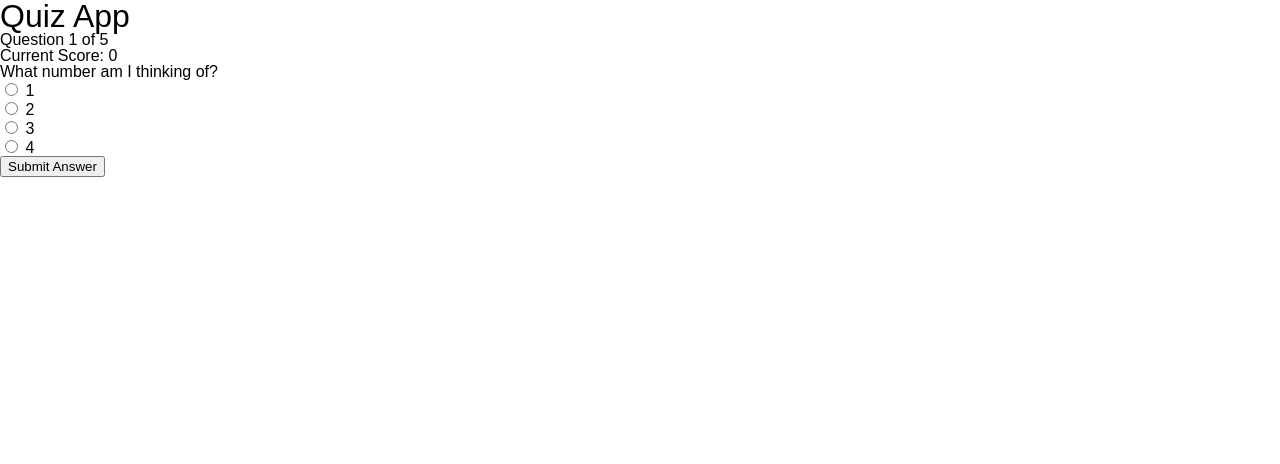
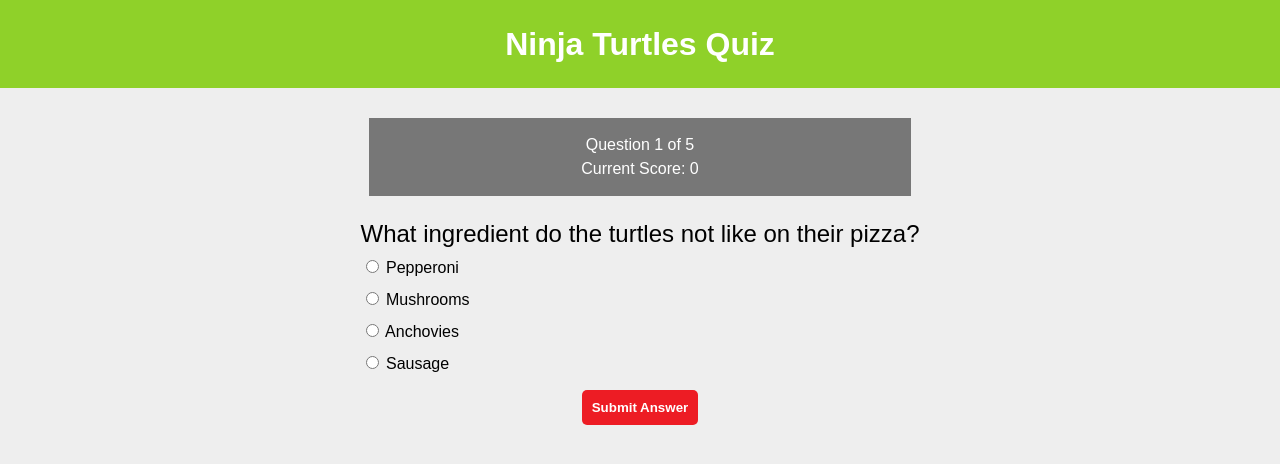
Before and after one commit to JoshWomack/quiz-app-2, a plain HTML site: page index.html in a window 1280 px wide. Both pictures are taken after a click on the button "Start Quiz". Drawn offline with nearby package versions, Linux system fonts and the light colour scheme.

Commit message:
added CSS styling

```diff
--- a/app.js
+++ b/app.js
@@ -1,28 +1,35 @@
 const QUESTIONS = [
   {
-    question: "What number am I thinking of?",
-    answers: ["1", "2", "3", "4"],
-    correctAnswer: "3"
+    question: `What ingredient do the turtles not like on their pizza?`,
+    answers: ["Pepperoni", "Mushrooms", "Anchovies", "Sausage"],
+    correctAnswer: "Anchovies"
   },
   {
-    question: "What number am I thinking of this time?",
-    answers: ["1", "8", "444", "500"],
-    correctAnswer: "8"
+    question:
+      "What substance transformed the turtles into crime fighting ninjas?",
+    answers: ["Anabolic steroids", "Pizza", "The ooze", "Pepsi Clear"],
+    correctAnswer: "The ooze"
   },
   {
-    question: "How about this time?",
-    answers: ["999", "66", "19", "2"],
-    correctAnswer: "999"
+    question:
+      "What are the names of Shredder's henchman who were once human gang members?",
+    answers: [
+      "Bebop and Rocksteady",
+      "Bill and Ted",
+      "Casey Jones and Keno",
+      "Wild Bill and Steady Eddie"
+    ],
+    correctAnswer: "Bebop and Rocksteady"
   },
   {
-    question: "And this time?",
-    answers: ["2", "4", "6", "8"],
-    correctAnswer: "6"
+    question: "What year was the first Ninja Turtles video game released?",
+    answers: ["1982", "1984", "1989", "1991"],
+    correctAnswer: "1989"
   },
   {
-    question: "One last time...",
-    answers: ["88", "349", "34", "2938"],
-    correctAnswer: "2938"
+    question: "What is the name of Shredder's bodiless ally?",
+    answers: ["Splinter", "The Brain", "Tommy", "Krang"],
+    correctAnswer: "Krang"
   }
 ];
 
@@ -44,10 +51,9 @@ const STATE = {
 
 // function to render content to the page based on the boolean value of the views in STATE.render
 function render() {
-  console.log("render running");
-  if (STATE.render.startPage) {
+  if (STATE.render.startPage === true) {
     renderStartPage();
-  } else if (STATE.render.questionPage) {
+  } else if (STATE.render.questionPage === true) {
     renderQuestionPage();
   } else if (STATE.render.answerPage) {
     renderAnswerPage();
@@ -61,9 +67,9 @@ function render() {
 // Render start page for the app
 function renderStartPage() {
   CONTAINER.innerHTML = `
-      <div class="start-page js-start-page">
-      <p>
-        This is a quiz that will test whether you can guess the number.
+      <div class="start-page">
+      <p class>
+        This is a quiz that will test your knowledge of the Teenage Mutant Ninja Turtles.
       </p>
       <button id="js-start-quiz-button">Start Quiz</button>
       </div>
@@ -74,17 +80,23 @@ function renderStartPage() {
 // Render current question and answer form
 function renderQuestionPage() {
   CONTAINER.innerHTML = `
-    <div>
-    <div>
+  <div class="question-page">
+    <div class="score-container">
         <p>Question ${STATE.currentQuestion + 1} of ${QUESTIONS.length}</p>
         <p>Current Score: ${STATE.currentScore}</p>
     </div>
-    <div><P>${STATE.noAnswerSubmitted ? "You must select an answer" : ""}</p>
+    <div>
+        <P class="red-text">${
+          STATE.noAnswerSubmitted ? "You must select an answer" : ""
+        }</p>
     </div>
+    <div>
     <form id="question-form">
     ${getCurrentQuestion(QUESTIONS[STATE.currentQuestion])}
     <button type="submit" class="js-answer-submit">Submit Answer</button>
     </form>
+    </div>
+</div>
     `;
   STATE.noAnswerSubmitted = false;
   handleQuestionSubmit();
@@ -94,7 +106,7 @@ function renderAnswerPage() {
   console.log(STATE.currentQuestionCorrect);
   if (STATE.currentQuestionCorrect) {
     CONTAINER.innerHTML = `
-        <div>
+        <div class="answer-page">
             <p>That's correct!</p>
             <button id="js-next-question-button">${
               STATE.onLastQuestion ? "Results" : "Next Question"
@@ -103,7 +115,7 @@ function renderAnswerPage() {
         `;
   } else {
     CONTAINER.innerHTML = `
-        <div>
+        <div class="answer-page">
             <p>Sorry that's incorrect! The correct answer is ${
               QUESTIONS[STATE.currentQuestion].correctAnswer
             }.</p>
@@ -118,7 +130,7 @@ function renderAnswerPage() {
 
 function renderResultsPage() {
   CONTAINER.innerHTML = `
-    <div>
+  <div class="results-page">
         <p>You got ${STATE.currentScore} out of ${QUESTIONS.length} correct</p>
         <button id="js-reset-quiz-button">Play Again</button>
     </div>
@@ -161,6 +173,7 @@ function handleQuestionSubmit() {
   QUESTIONFORM.addEventListener("submit", e => {
     e.preventDefault();
     let currentAnswer = QUESTIONFORM.elements["answers"].value;
+    console.log(currentAnswer);
     if (currentAnswer === "") {
       STATE.noAnswerSubmitted = true;
       render();
@@ -210,14 +223,14 @@ function getCurrentQuestion(question) {
     .map((answer, index) => {
       return `
             <div class="answer-option">
-            <input type = "radio" name="answers" id=${index} value=${answer} />
+            <input type = "radio" name="answers" id=${index} value="${answer}" />
             <label for="answers">${answer}</label>
             </div>
             `;
     })
     .join("");
   return `
-      <p>${question.question}</p>
+      <p class="question-p">${question.question}</p>
       ${answers}
       `;
 }
--- a/index.html
+++ b/index.html
@@ -8,11 +8,15 @@
     <title>Document</title>
   </head>
   <body>
-    <header role=banner>
-      <h1>Quiz App</h1>
+    <header role="banner">
+      <div class="header-container">
+        <h1 class="green-text">
+          Ninja Turtles Quiz
+        </h1>
+      </div>
     </header>
     <main role="main">
-      <div class="container">
+      <div class="container"></div>
     </main>
     <script
       src="https://code.jquery.com/jquery-3.4.1.slim.min.js"
--- a/styles.css
+++ b/styles.css
@@ -128,10 +128,126 @@ table {
   border-spacing: 0;
 }
 
+/*global*/
+
 body {
   font-family: Arial, Helvetica, sans-serif;
+  background-color: #eee;
 }
 
-h1 {
+button {
+  background-color: #ed1c24;
+  color: white;
+  border: none;
+  padding: 10px;
+  border-radius: 5px;
+  font-weight: bold;
+}
+
+.red-text {
+  color: #ed1c24;
+  font-weight: bold;
+}
+
+/*Header*/
+
+header {
+  background-color: #8fd129;
+}
+
+header .header-container {
+  width: 80%;
+  margin: auto;
+  padding: 25px;
+}
+
+header h1 {
+  text-align: center;
+  line-height: 1.2;
   font-size: 2em;
+  color: white;
+  font-weight: bold;
 }
+
+/*main*/
+
+/*Start Page*/
+.container {
+  width: 80%;
+  margin: auto;
+  margin-top: 30px;
+}
+
+.start-page {
+  display: flex;
+  flex-direction: column;
+  align-items: center;
+}
+
+.start-page p {
+  font-size: 1.5em;
+  margin-bottom: 30px;
+}
+
+/*Question Page*/
+
+.question-page {
+  display: flex;
+  flex-direction: column;
+  line-height: 1.5;
+  align-items: center;
+}
+
+.score-container {
+  width: 50%;
+  margin: auto;
+  background-color: #777;
+  color: white;
+  padding: 15px;
+  margin-bottom: 20px;
+  text-align: center;
+}
+
+.question-page form {
+  display: flex;
+  flex-direction: column;
+}
+
+.question-page label {
+  line-height: 2;
+}
+
+.question-page button {
+  margin-top: 10px;
+  align-self: center;
+}
+
+.question-p {
+  font-size: 1.5em;
+}
+
+/*Answer page*/
+
+.answer-page {
+  display: flex;
+  flex-direction: column;
+  align-items: center;
+}
+
+.answer-page p {
+  font-size: 1.5em;
+  margin-bottom: 20px;
+}
+
+/*Results page*/
+
+.results-page {
+  display: flex;
+  flex-direction: column;
+  align-items: center;
+}
+
+.results-page p {
+  font-size: 1.5em;
+  margin-bottom: 20px;
+}
```
